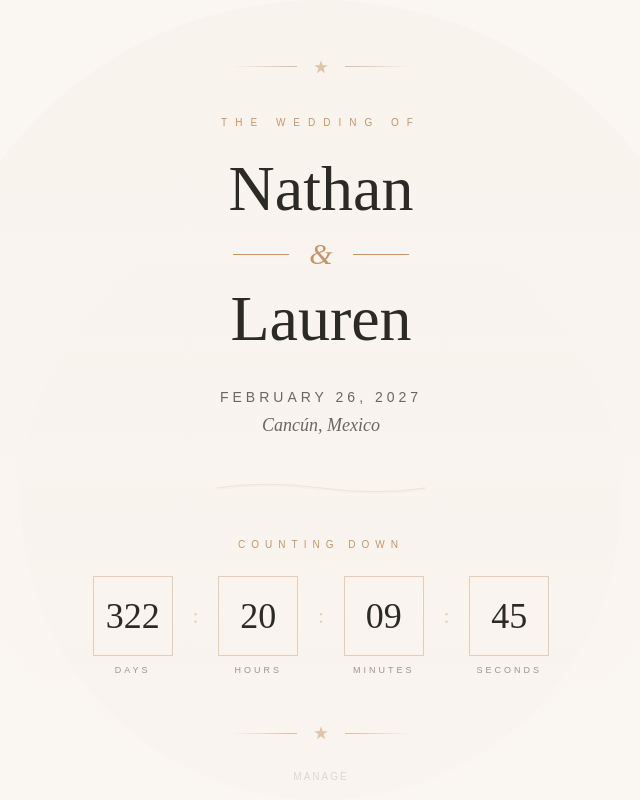
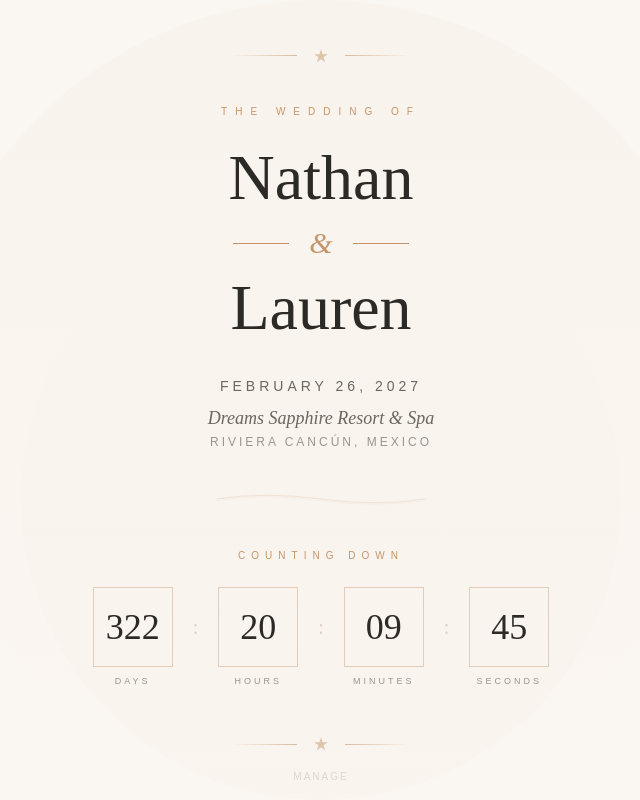
Before and after one commit to betterthanaletterllc/nathan-and-lauren, a Next.js app: page / in a window 1280 px wide. Shown: the whole page, without its empty margins (319-959 px from the left). Built offline with nearby package versions, Linux system fonts and the light colour scheme.

Commit message:
add Dreams Sapphire Resort & Spa with Google Maps link everywhere

```diff
--- a/src/app/guest/[slug]/opengraph-image.tsx
+++ b/src/app/guest/[slug]/opengraph-image.tsx
@@ -88,7 +88,7 @@ export default async function Image({ params }: { params: { slug: string } }) {
             <div style={{ width: 60, height: 1, background: "#C4956A" }} />
           </div>
           <p style={{ fontSize: 22, color: "#6B6660", fontStyle: "italic" }}>
-            Cancún, Mexico
+            Riviera Cancún, Mexico
           </p>
         </div>
       </div>
--- a/src/app/guest/[slug]/page.tsx
+++ b/src/app/guest/[slug]/page.tsx
@@ -37,10 +37,10 @@ export async function generateMetadata({ params }: Props): Promise<Metadata> {
 
   return {
     title: `${firstName}, Save the Date! — Nathan & Lauren`,
-    description: `You're invited to celebrate Nathan & Lauren's wedding · February 26, 2027 · Cancún, Mexico`,
+    description: `You're invited to celebrate Nathan & Lauren's wedding · February 26, 2027 · Riviera Cancún, Mexico`,
     openGraph: {
       title: `${firstName}, Save the Date!`,
-      description: `Nathan & Lauren are getting married · February 26, 2027 · Cancún, Mexico`,
+      description: `Nathan & Lauren are getting married · February 26, 2027 · Riviera Cancún, Mexico`,
       type: "website",
     },
   };
--- a/src/app/layout.tsx
+++ b/src/app/layout.tsx
@@ -3,7 +3,7 @@ import type { Metadata } from "next";
 
 export const metadata: Metadata = {
   title: "Nathan & Lauren — Save the Date",
-  description: "February 26, 2027 · Cancún, Mexico",
+  description: "February 26, 2027 · Dreams Sapphire Resort & Spa · Riviera Cancún",
 };
 
 export default function RootLayout({
--- a/src/components/LandingPage.tsx
+++ b/src/components/LandingPage.tsx
@@ -74,9 +74,19 @@ export default function LandingPage() {
           <p className="font-body font-light text-sm tracking-[4px] uppercase text-ink-soft">
             February 26, 2027
           </p>
-          <p className="font-display italic text-lg text-ink-soft mt-1">
-            Cancún, Mexico
-          </p>
+          <a
+            href="https://maps.app.goo.gl/zKjtXDLcCCqqwTb57"
+            target="_blank"
+            rel="noopener"
+            className="block mt-2 group"
+          >
+            <p className="font-display italic text-lg text-ink-soft group-hover:text-gold transition-colors">
+              Dreams Sapphire Resort & Spa
+            </p>
+            <p className="font-body font-light text-xs tracking-[3px] uppercase text-ink-faint mt-0.5">
+              Riviera Cancún, Mexico
+            </p>
+          </a>
         </div>
 
         {/* Animated waves */}
--- a/src/components/guest/GuestPageClient.tsx
+++ b/src/components/guest/GuestPageClient.tsx
@@ -58,7 +58,7 @@ export default function GuestPageClient({ guest, note }: Props) {
         "&text=" + encodeURIComponent("Nathan & Lauren's Wedding") +
         "&dates=20270226/20270227" +
         "&details=" + encodeURIComponent("Nathan & Lauren's Wedding\n\nMore details at nathanandlauren.com") +
-        "&location=" + encodeURIComponent("Cancún, Mexico");
+        "&location=" + encodeURIComponent("Dreams Sapphire Resort & Spa, Riviera Cancún, Mexico");
       window.open(url, "_blank");
     } else {
       const ics = [
@@ -71,8 +71,8 @@ export default function GuestPageClient({ guest, note }: Props) {
         "DTSTART;VALUE=DATE:20270226",
         "DTEND;VALUE=DATE:20270227",
         "SUMMARY:Nathan & Lauren's Wedding",
-        "DESCRIPTION:Nathan & Lauren's Wedding — Cancún\\, Mexico\\nMore details at nathanandlauren.com",
-        "LOCATION:Cancún, Mexico",
+        "DESCRIPTION:Nathan & Lauren's Wedding — Dreams Sapphire Resort & Spa\\, Riviera Cancún\\, Mexico\\nMore details at nathanandlauren.com",
+        "LOCATION:Dreams Sapphire Resort & Spa, Riviera Cancún, Mexico",
         "STATUS:CONFIRMED",
         "TRANSP:TRANSPARENT",
         "BEGIN:VALARM",
@@ -186,12 +186,19 @@ export default function GuestPageClient({ guest, note }: Props) {
 
           {/* Location */}
           <div className="mb-6 animate-fadeUp animation-delay-500">
-            <p className="font-display italic text-xl text-ink mb-1">
-              Cancún, Mexico
-            </p>
-            <p className="font-body font-light text-[11px] tracking-[3px] uppercase text-ink-faint">
-              All-inclusive resort · details to follow
-            </p>
+            <a
+              href="https://maps.app.goo.gl/zKjtXDLcCCqqwTb57"
+              target="_blank"
+              rel="noopener"
+              className="block group"
+            >
+              <p className="font-display italic text-xl text-ink mb-1 group-hover:text-gold transition-colors">
+                Dreams Sapphire Resort & Spa
+              </p>
+              <p className="font-body font-light text-[11px] tracking-[3px] uppercase text-ink-faint">
+                Riviera Cancún, Mexico
+              </p>
+            </a>
           </div>
 
           {/* Note from couple */}
```
